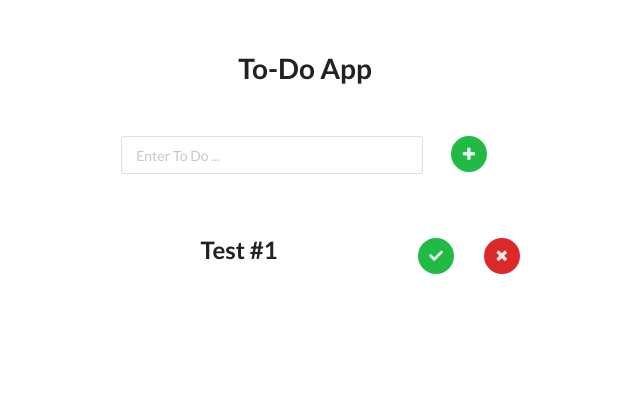
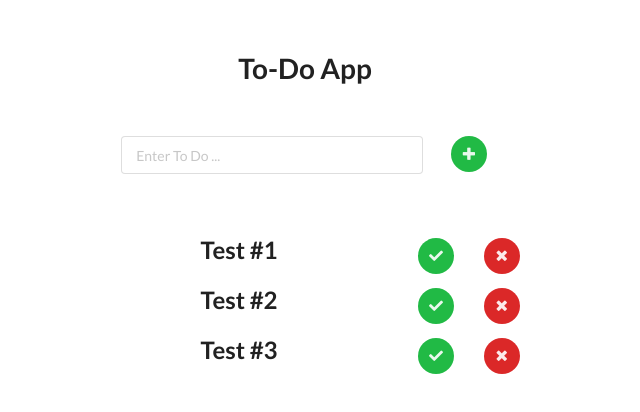
Before and after one commit to AAdewunmi/todo-app-frontend, a React (Create React App) app: page / in a window 1280 px wide. Shown: the top 412 px of the page, without its empty margins (335-975 px from the left). Built offline with nearby package versions, Linux system fonts and the light colour scheme.

Commit message:
Thirty-First Commit: Implement simulation of fetching todo items from database

```diff
--- a/src/App.js
+++ b/src/App.js
@@ -1,4 +1,4 @@
-import React from "react";
+import React, {useState} from "react";
 import Form from "./components/Form";
 import Section from "./components/Sections";
 import List from "./components/List";
@@ -6,7 +6,12 @@
 
 const appTitle = "To-Do App"
 
+const list = [{ title: "Test #1", completed: false},
+{ title: "Test #2", completed: false},
+{ title: "Test #3", completed: false}];
+
 const App = () => {
+  const [todoList, setTodoList] = useState(list);
     return (
       <div className="ui container center aligned">
         <Section>
@@ -16,7 +21,7 @@
           <Form />
         </Section>
         <Section>
-          <List />
+          <List list={todoList}/>
         </Section>
       </div>
     );
--- a/src/components/List.js
+++ b/src/components/List.js
@@ -1,9 +1,15 @@
 import React from "react";
 import Todo from "./Todo";
 
-const List = () => {
+const List = ({ list }) => {
+  const renderedList = list.map((item) =>
+  <Todo title={item.title}
+  completed={item.completed}
+  key={item.title}/>);
     return (
-      <Todo title="Test #1" />
+      <div className="">
+        {renderedList}
+      </div>
     );
 };
 
--- a/src/components/Todo.js
+++ b/src/components/Todo.js
@@ -1,10 +1,10 @@
 import React, {useState} from "react";
 
-const Todo = ({ title }) => {
+const Todo = ({ title, completed }) => {
     const[isEditing, setIsEditing] = useState(false);
     const[value, setValue] = useState(title);
-    const [tempValue, setTempValue] = useState(title);
-    const [completed, setCompleted] = useState(false)
+    const[tempValue, setTempValue] = useState(title);
+    const[completedState, setCompleted] = useState(completed)
 
     const handleDivDoubleClick = () => {
         setIsEditing(true);
@@ -45,7 +45,7 @@
         ) : (
           <div className="ui grid center aligned">
             <div className="column five wide">
-              <h2 className={"ui header" + (completed ? " green" : "")}>{value}</h2>
+              <h2 className={"ui header" + (completedState ? " green" : "")}>{value}</h2>
             </div>
             <div className="column one wide">
               <button
```
